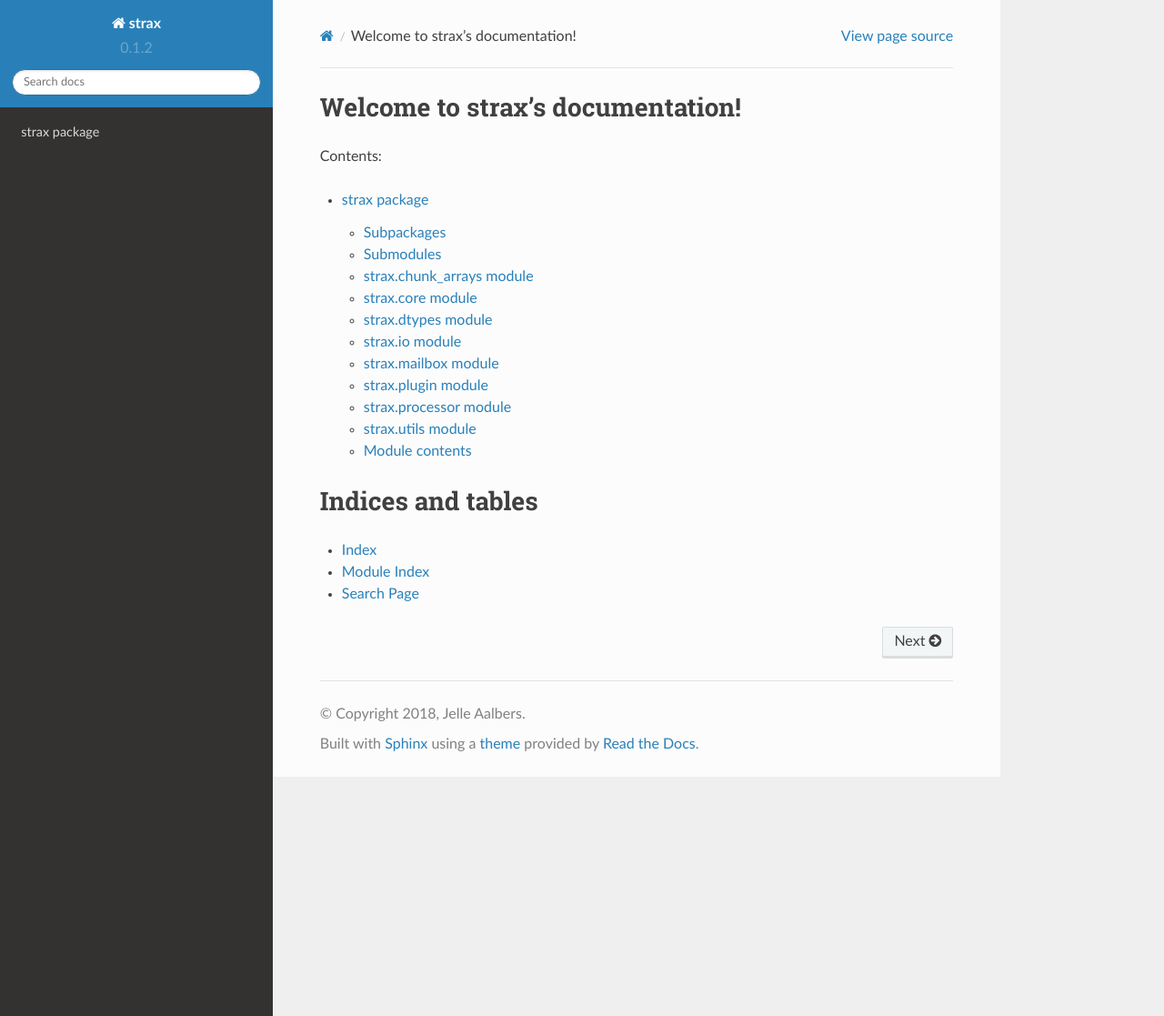
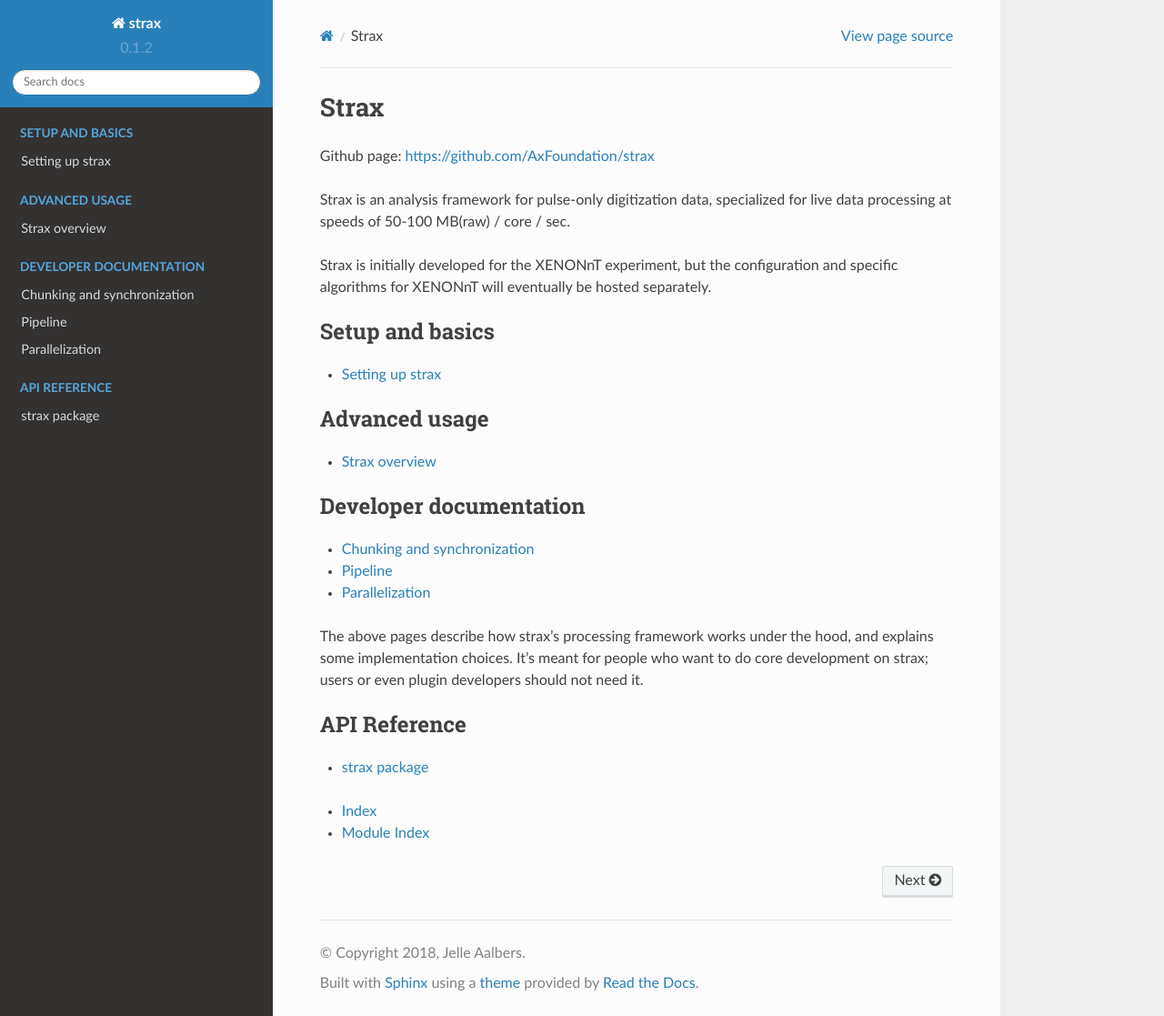
Before and after one commit to AxFoundation/strax, a Sphinx documentation site: the page built from docs/source/index.rst, in a window 1280 px wide and 1117 px high. Shown: the whole window at 91% size. Built offline with Sphinx 7.4.7 and the Read the Docs theme 2.0.0, drawn with Linux system fonts in a browser that asks for light colours.

Commit message:
Start RST documentation

```diff
--- /dev/null
+++ b/docs/source/advanced/overview.rst
@@ -0,0 +1,4 @@
+Strax overview
+==============
+
+.. image:: architecture.svg
--- a/docs/source/conf.py
+++ b/docs/source/conf.py
@@ -34,6 +34,7 @@
     'sphinx.ext.intersphinx',
     'sphinx.ext.mathjax',
     'sphinx.ext.viewcode',
+    'nbsphinx',
 ]
 
 # Add any paths that contain templates here, relative to this directory.
@@ -79,7 +80,7 @@
 
 # List of patterns, relative to source directory, that match files and
 # directories to ignore when looking for source files.
-exclude_patterns = []
+exclude_patterns = ['_build', '**.ipynb_checkpoints']
 
 # The reST default role (used for this markup: `text`) to use for all
 # documents.
--- /dev/null
+++ b/docs/source/developer/parallel.rst
@@ -0,0 +1,41 @@
+Parallelization
+================
+
+Strax can process data at 50-100 raw-MB /sec single core, which is not enough for live online processing at high DAQ rates. We must thus parallelize at least some of the signal processing.
+
+Not all plugins can be parallelized. For example, we cannot assign event numbers  (0, 1, 2, ...) in parallel if we want unique numbers that increment without gaps. We also cannot save to a single file in parallel.
+
+Indicating a parallelizable plugin
+-----------------------------------
+To get parallelization, plugins can defer computations to a pool of **threads** or **processes**. If they do, they yield futures to the output mailbox instead of the actual results (numpy arrays). The mailbox awaits the futures and ensures each consumer gets the results in order.
+
+A plugin indicates to strax it is paralellizable by setting its `parallel` attribute to True. This usually causes strax to outsource computations to a pool of threads. Every chunk will result in a call to the thread pool. This has little overhead, but the performance gain is limited by the global interpreter lock. If the computation is in pure python, there is no benefit at all. Numba code reaps benefits until the pure-python overhead around it becomes the limiting factor (at high numbers of cores).
+
+You can also set the `parallel` attribute to `process`, to indicate you would rather strax uses a process pool instead of a thread pool. This frees even a pure-python computation from the global interpreter lock, but incurs overhead from (1) forking the strax process and (2) pickling and unpickling the results in the child and parent processes.
+
+Saver and loaders are currently not parallelized at all, except for savers that are optimized away by `ParallelSourcePlugin`s (see below).
+
+ParallelSourcePlugin
+---------------------
+
+Low-level plugins deal with a massive data flow, so parallelizing their computations in separate processes is very inefficient due to data transfer overhead. Thread parallelization works fine (since the algorithms are implemented in numba) until you reach ~10 cores, when the global interpreter lock becomes binding due to pure-python overhead. We thus need a third parallelization mode: the `ParallelSourcePlugin`. This is how the `DAQReader` plugin is implemented.
+
+Computations of chunks from a `ParallelSourcePlugin` will be outsourced to a process pool, just like `parallel='process'`. However, during setup, it will also gather as many of its dependencies and their savers as 'subsidiaries'. Their computations are then "inlined", that is, happen immedately after the main computation in the same process.
+
+A plugin becomes inlined as a subsidiary if two conditions are met:
+  * It can be paralellized (`parallel=True` or `parallel=process`)
+  * It has only one dependency, which must be the `ParallelSourcePlugin` itself or another plugin that is inlined.
+
+A saver becomes inlined if two conditions are met:
+  * It belongs to a plugin that is inlined;
+  * It does not rechunk the data (e.g. split it into convenient file sizes).
+
+The resulting combination of outputs are first collected in a single mailbox (named after the `ParallelSourcePlugin`), which is unique in receiving dictionaries of arrays instead of just arrays. A tiny `send_outputs` function then distributes these appropriately to other mailboxes in the pipeline.
+
+Since savers can become inlined, they must work even if they are forked. That implies they cannot keep state, and must store metadata for each chunk in their backend as it arrives. For example, the FileStore backend produces a json file with metadata for each chunk. When the saver is closed, all the json files are read in and concatenated.
+
+
+Multi-run parallelization: a different problem
+------------------------------------------------
+
+Paralellizing quick (re)processing of many runs is a different problem altogether. It is easier in one way: since runs are assumed to be independent, we can simply process each run on a single core, and use our multiple cores to process multiple runs. However, it is harder in another: the large volume of desired result data may exceed available RAM. We can use Dask dataframes for this. Probably we can just copy/reuse the code in hax.
--- a/docs/source/index.rst
+++ b/docs/source/index.rst
@@ -3,20 +3,50 @@
    You can adapt this file completely to your liking, but it should at least
    contain the root `toctree` directive.
 
-Welcome to strax's documentation!
-=================================
+======
+Strax
+======
 
-Contents:
+Github page: https://github.com/AxFoundation/strax
+
+Strax is an analysis framework for pulse-only digitization data,
+specialized for live data processing at speeds of 50-100 MB(raw) / core / sec.
+
+Strax is initially developed for the XENONnT experiment, but the configuration
+and specific algorithms for XENONnT will eventually be hosted separately.
+
 
 .. toctree::
-   :maxdepth: 2
+    :maxdepth: 1
+    :caption: Setup and basics
 
-   strax
+    basics/setup
+    basics/tutorial.ipynb
 
 
-Indices and tables
-==================
+.. toctree::
+    :maxdepth: 1
+    :caption: Advanced usage
+
+    advanced/overview
+
+
+.. toctree::
+    :maxdepth: 1
+    :caption: Developer documentation
+
+    developer/chunking
+    developer/pipeline
+    developer/parallel
+
+The above pages describe how strax's processing framework works under the hood, and explains some implementation choices. It's meant for people who want to do core development on strax; users or even plugin developers should not need it.
+
+.. toctree::
+    :maxdepth: 1
+    :caption: API Reference
+
+    reference/strax
+
 
 * :ref:`genindex`
 * :ref:`modindex`
-* :ref:`search`
--- a/docs/source/strax.rst
+++ b/docs/source/reference/strax.rst
@@ -13,8 +13,8 @@
 Submodules
 ----------
 
-strax.chunk_arrays module
--------------------------
+strax.chunk\_arrays module
+--------------------------
 
 .. automodule:: strax.chunk_arrays
     :members:
--- a/docs/source/strax.xenon.rst
+++ b/docs/source/reference/strax.xenon.rst
@@ -12,8 +12,8 @@
     :undoc-members:
     :show-inheritance:
 
-strax.xenon.pax_interface module
---------------------------------
+strax.xenon.pax\_interface module
+---------------------------------
 
 .. automodule:: strax.xenon.pax_interface
     :members:
```
Also changed, not shown: README.md (+0 -23 lines), docs/source/basics/setup.rst (added, +25 -0 lines), docs/source/chunking.md (deleted, +0 -85 lines), docs/source/developer/chunking.rst (added, +24 -0 lines), docs/source/developer/pipeline.rst (added, +32 -0 lines), docs/source/reference/strax.processing.rst (renamed from docs/source/strax.processing.rst, +10 -10 lines), docs/source/advanced/architecture.svg (added), docs/source/advanced/example_graph.svg (added), docs/source/basics/tutorial.ipynb (added), docs/source/reference/modules.rst (renamed from docs/source/modules.rst), docs/source/reference/strax.storage.rst (renamed from docs/source/strax.storage.rst), 3 other files.
